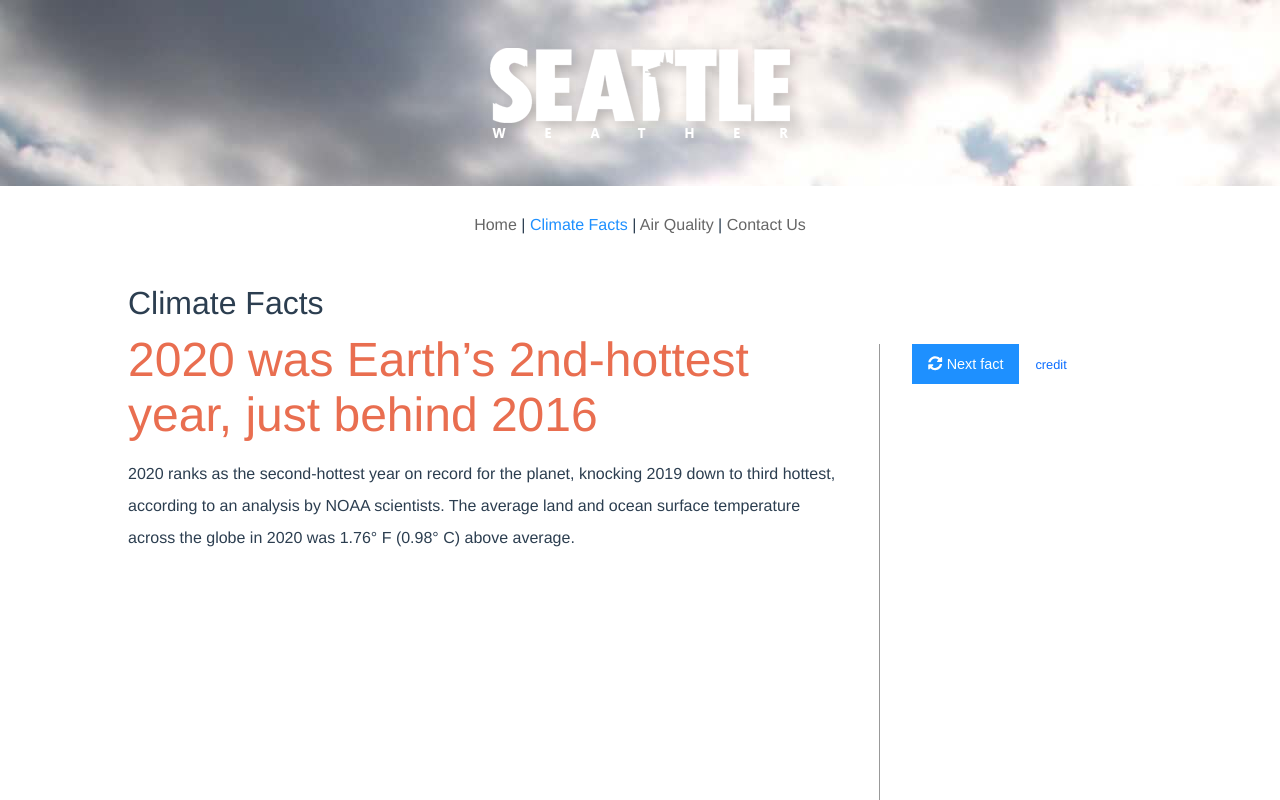
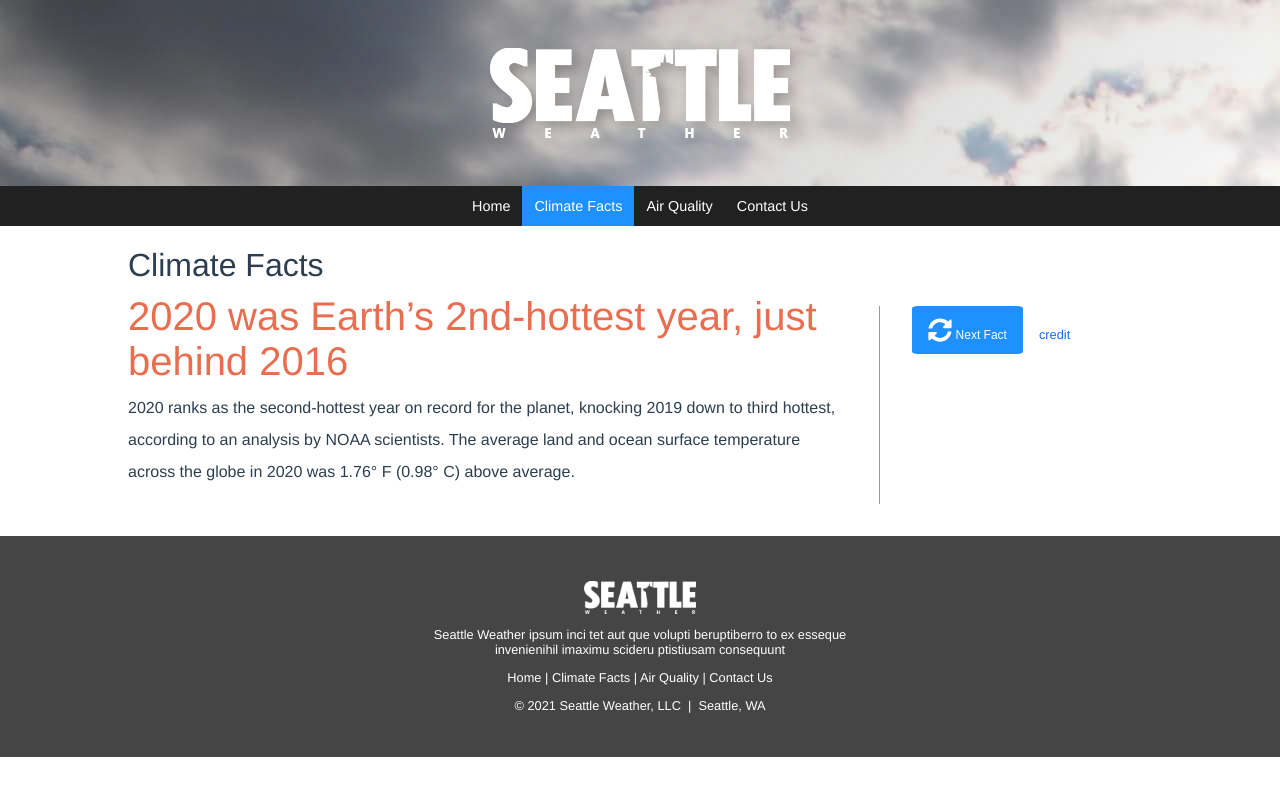
Before and after one commit to ElingVoon/seattle-weather, a Vue app: page /#/climatefacts in a window 1280 px wide. Shown: the top 800 px of the page. Built offline with nearby package versions, Linux system fonts and the light colour scheme.

Commit message:
animate fas icon

```diff
--- a/src/App.vue
+++ b/src/App.vue
@@ -4,9 +4,9 @@
   </header>
 <nav id="nav">
   <div >
-    <router-link class="routerLink" to="/">Home</router-link> |
-    <router-link class="routerLink" to="/climatefacts">Climate Facts</router-link> |
-    <router-link class="routerLink" to="/airquality">Air Quality</router-link> |
+    <router-link class="routerLink" to="/">Home</router-link>
+    <router-link class="routerLink" to="/climatefacts">Climate Facts</router-link>
+    <router-link class="routerLink" to="/airquality">Air Quality</router-link>
     <router-link class="routerLink" to="/contactus">Contact Us</router-link>
     <!-- <router-link to="/faq">Faq</router-link> -->
   </div>
@@ -55,24 +55,32 @@ h1 {
  }
 
 #nav {
-  padding: 30px;
+  padding: .75rem;
   text-align: center;
   font-weight: lighter;
+  background-color: #212121;
+  font-size: .9rem;
 
   a {
     font-weight: lighter;
-    color: #666666;
+    color: #fff;
+    padding: .75rem;
 
     &.router-link-exact-active {
-      color: #1E90FF;
+      color: #fff;
       font-weight: lighter;
+      background-color: #1E90FF;
+      padding: .75rem;
     }
   }
 }
-
+// background-image: linear-gradient(to right, #f9d423 0%, #ff4e50 100%);
+// 45deg, rgba(0, 0, 0, .1), rgba(255, 141, 0, .5
+// background-image: linear-gradient(to top, #30cfd0 0%, #330867 100%);
 .header {
-   background-image: url("./assets/cloud_bkg.jpg");
+   background-image: linear-gradient(-45deg, rgba(0, 0, 0, .1), rgba(68, 68, 68, .5)), url("./assets/cloud_bkg.jpg");
    text-align: center;
+   filter: contrast(1.2);
    // img {
    //   margin-left: auto;
    //   margin-right: auto;
@@ -100,7 +108,6 @@ h1 {
   }
 }
 
-
 .footer-logo {
   width: 7rem;
 }
--- a/src/views/ClimateFacts.vue
+++ b/src/views/ClimateFacts.vue
@@ -8,7 +8,7 @@
         </div>
 
         <div class="flex-right">
-          <button v-on:click="randomize"><font-awesome-icon :icon="['fas', 'sync-alt']" /> Next fact</button>
+          <button v-on:click="randomize"><font-awesome-icon class="fas fas-spin-hover"  :icon="['fas', 'sync-alt']" /> Next Fact</button>
           <a v-bind:href="url">credit</a>
         </div>
       </div>
@@ -63,7 +63,7 @@
   }
   .flex-left {
       width: 75%;
-      height: 100vh;
+      height: auto; /*fixed height */
       border-right: 1px solid #999;
       padding-right: 2rem;
   }
@@ -78,7 +78,7 @@
   }
 
   h3 {
-    font-size: 3rem;
+    font-size: 2.5rem;
     font-weight: lighter;
     color: #e96e50;
     margin-top: -.75rem;
@@ -102,10 +102,42 @@
     border: none; /* Remove borders */
     color: white; /* White text */
     padding: 12px 16px; /* Some padding */
-    font-size: .9rem; /* Set a font size */
+    font-size: .75rem; /* Set a font size */
     font-weight: lighter;
+    border-radius: 5%;
     cursor: pointer; /* Mouse pointer on hover */
   }
+
+  .fas {
+    font-size: 1.5rem; /* Set a font size */
+  }
+  .fas-spin-hover:hover {
+    animation: fas-spin 1s linear;
+  }
+
+  @-webkit-keyframes
+  0% {
+    transform: rotate(0deg);
+  }
+  100% {
+    transform: rotate(360deg);
+  }
+
+  @keyframes fas-spin {
+  0% {
+    transform: rotate(0deg);
+  }
+  100% {
+    transform: rotate(360deg);
+  }
+}
+
+  /* button:hover {
+  transform: scale(1.05, 1.05);
+  } */
+
+
+
 
   /* button {
     background: #0b6dff;
--- a/src/views/ContactUs.vue
+++ b/src/views/ContactUs.vue
@@ -93,7 +93,7 @@ export default {
     padding: 10px 20px;
     margin-top: 20px;
     color: white;
-    border-radius: 10px;
+    border-radius: 5px;
   }
   .submit {
     text-align: center;
--- a/src/views/Home.vue
+++ b/src/views/Home.vue
@@ -2,7 +2,7 @@
   <main>
   <div class="main">
 
-      <div class="item label" v-show="date">{{ date }} | {{ time }}</div>
+      <span class="item label" v-show="date">{{ date }} | {{ time }}</span>
 
     <div class="temp">
       <img v-bind:src="icon" alt="Icon depicting current weather">{{ temp + '°F' }}
@@ -139,9 +139,9 @@ img {
 }
 .item {
   // border: 1px dashed blue;
-  height: 50px;
+  height: 1rem;
   box-sizing: border-box;
-  max-width: 50%;
+  max-width: 70%;
 }
 .label {
   color: #999;
@@ -162,7 +162,7 @@ img {
   margin: 0 10%;
 }
 .temp {
-  font-size: 4rem;
+  font-size: 1rem;
   color: #e96e50;
   align: top;
 }
```
